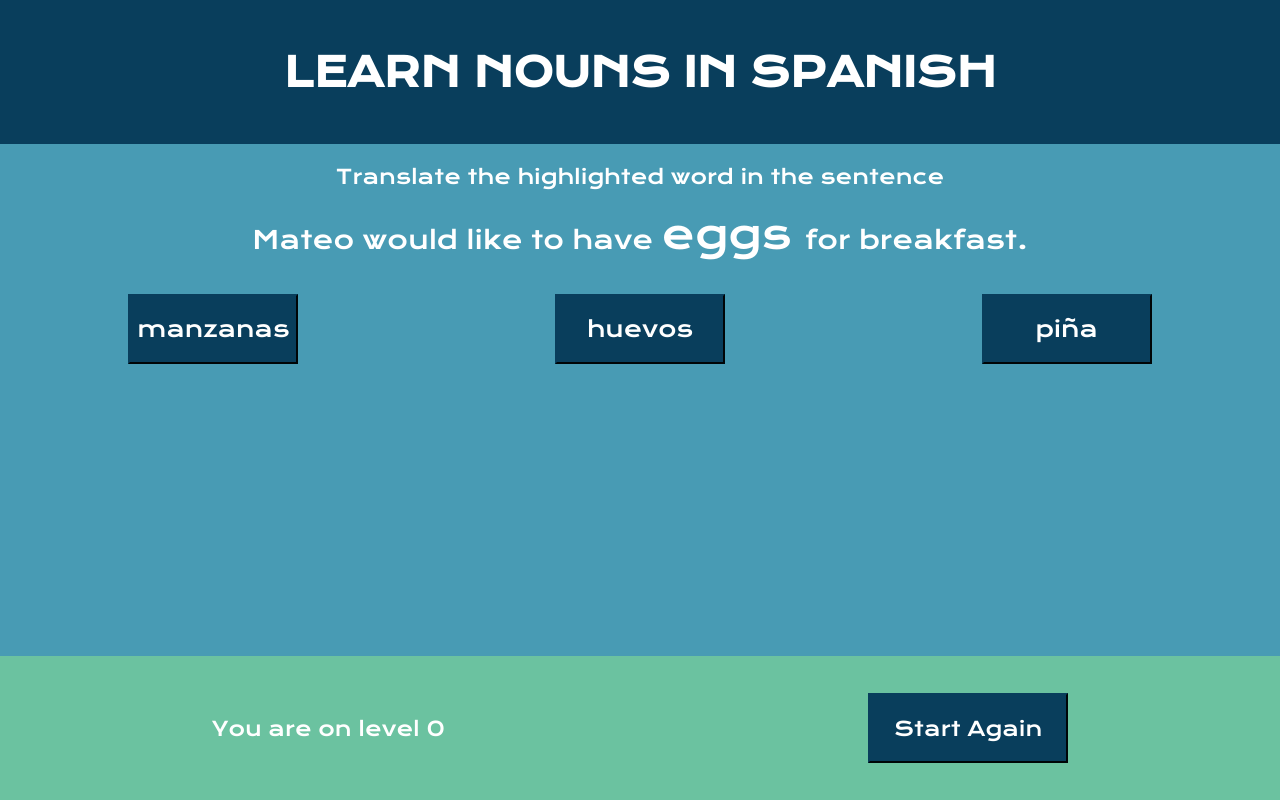
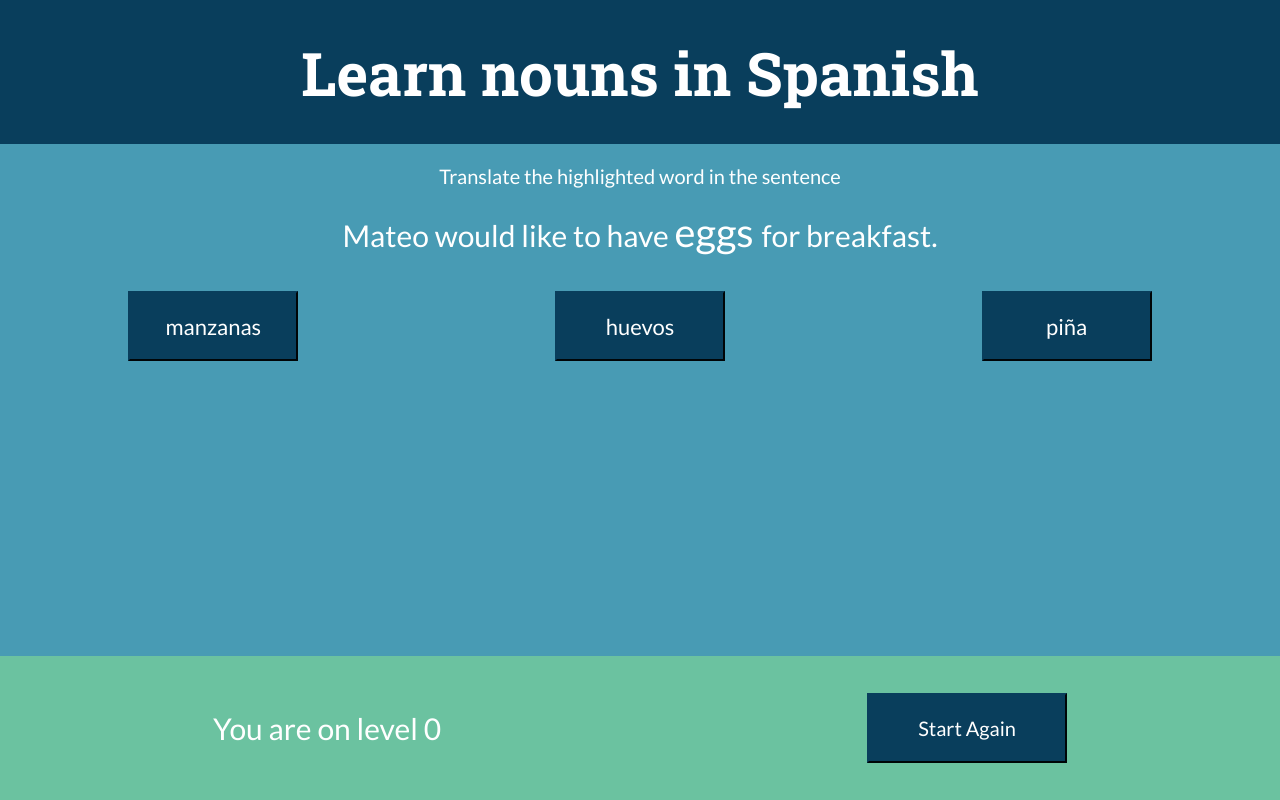
Before and after one commit to EvelinaKuu/wdi-first-project, a PHP site: page / in a window 1280 px wide. Run offline with PHP 8.4, Linux system fonts and the light colour scheme; some libraries are stand-ins or nearby versions.

Commit message:
changed the font to lato and roboto

```diff
--- a/css/style.css
+++ b/css/style.css
@@ -1,4 +1,6 @@
-@import url('https://fonts.googleapis.com/css?family=Krona+One');
+@import url('https://fonts.googleapis.com/css?family=Lato');
+@import url('https://fonts.googleapis.com/css?family=Roboto+Slab:700');
+
 
 /** {
     border: 1px solid black;
@@ -36,7 +38,7 @@
 .fromWinStartAgain {
   display: none;
   background-color: #093E5C;
-  font-family: 'Krona One', sans-serif;
+  font-family: 'Lato', sans-serif;
   font-size: 20px;
   height: 70px;
   width: 200px;
@@ -70,19 +72,14 @@ body {
 }
 
 h1 {
-  font-family: 'Krona One', sans-serif;
-  font-size: 40px;
+  font-family: 'Roboto Slab', serif;
+  font-size: 60px;
 }
 
 div, section {
-  font-family: 'Krona One', sans-serif;
-  font-size: 25px;
+  font-family: 'Lato', sans-serif;
+  font-size: 30px;
 }
- /*how do I combain these two?*/
-/*section {
-  font-family: "Merriweather", serif;
-  font-size: 20px;
-}*/
 
 .game {
   display: block;
@@ -103,7 +100,6 @@ p {
 
 .sentence {
   text-align: center;
-
 }
 
 .wordToTranslate{
@@ -120,7 +116,7 @@ p {
 
 .option {
   justify-content: space-between;
-  font-family: 'Krona One', sans-serif;
+  font-family: 'Lato', sans-serif;
   font-size: 22px;
   height: 70px;
   width: 170px;
@@ -159,14 +155,14 @@ p {
 }
 
 .level {
-  font-family: 'Krona One', sans-serif;
-  font-size: 20px;
+  font-family: 'Lato', sans-serif;
+  font-size: 30px;
 
 }
 
 .startAgain {
   background-color: #093E5C;
-  font-family: 'Krona One', sans-serif;
+  font-family: 'Lato', sans-serif;
   font-size: 20px;
   height: 70px;
   width: 200px;
--- a/index.html
+++ b/index.html
@@ -15,7 +15,7 @@
       <button class="fromWinStartAgain">Start Again</button>
     </div>
       <div class="heading">
-          <h1>LEARN NOUNS IN SPANISH</h1>
+          <h1>Learn nouns in Spanish</h1>
       </div>
       <!-- This is the middle part of the page that has the class game -->
       <section class="game">
--- a/js/script.js
+++ b/js/script.js
@@ -52,7 +52,7 @@ $(() => {
       correct: 'el gato'
     },
     {
-      question: 'Isabella is having <span class="wordToTranslate"> icecream </span> for dessert.',
+      question: 'Isabella is having <span class="wordToTranslate"> ice cream </span> for dessert.',
       options: ['helado', 'tarta', 'postre'],
       correct: 'helado'
     },
```
